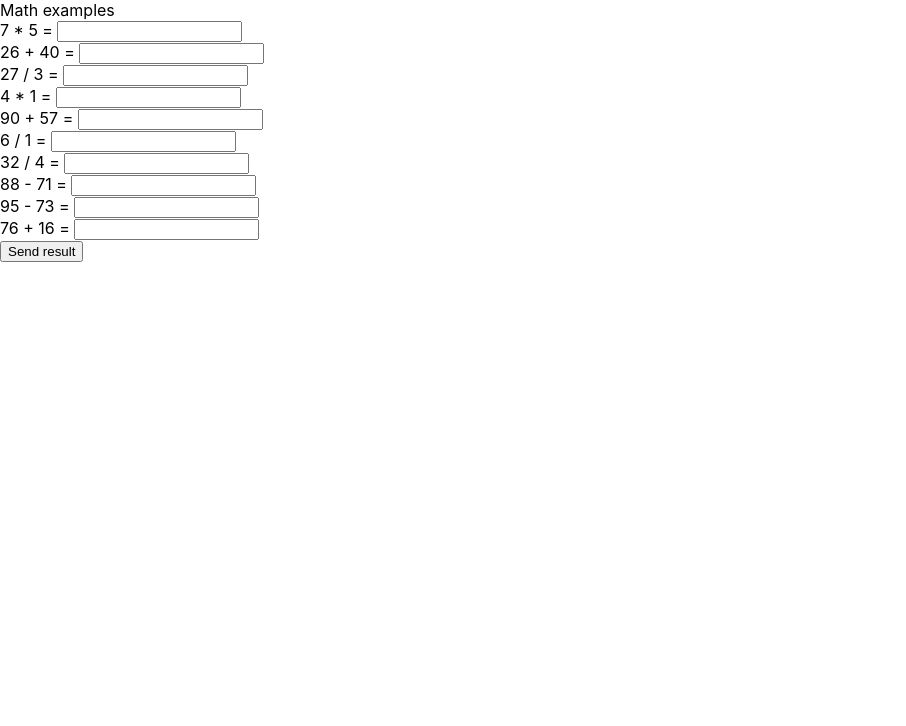
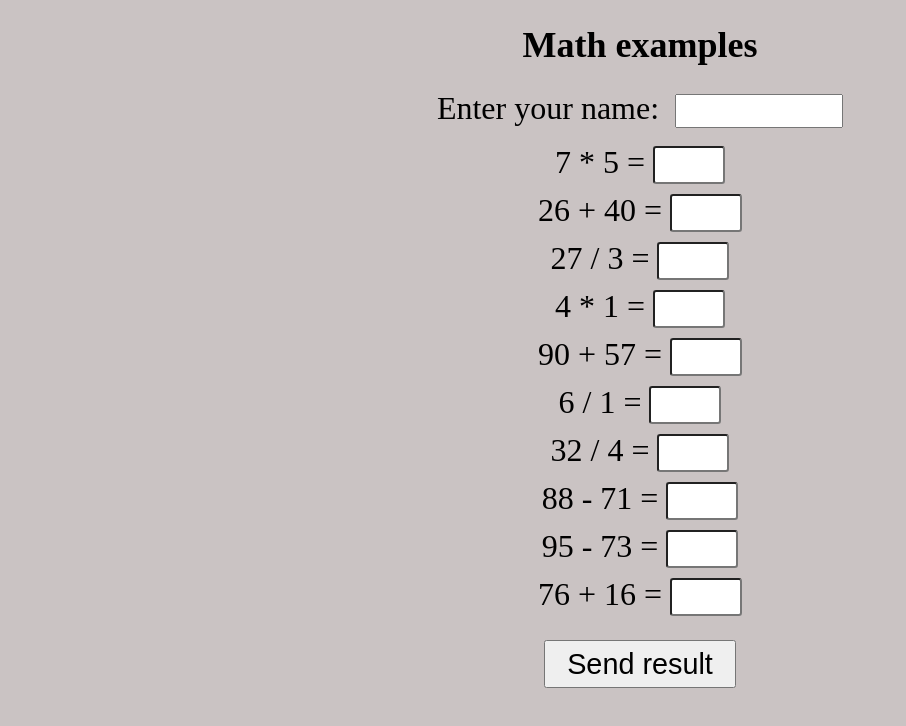
Before and after one commit to IvanPustovarov/math_examples, a React (Create React App) app: page / in a window 1280 px wide. Shown: the top 726 px of the page, without its empty margins (0-906 px from the left). Built offline with nearby package versions, Linux system fonts and the light colour scheme.

Commit message:
final add & css

```diff
--- a/src/App.css
+++ /dev/null
@@ -1,5 +0,0 @@
-
-
-li{
-  list-style: none;
-}
--- a/src/App.js
+++ b/src/App.js
@@ -1,11 +1,11 @@
 import React from "react";
-import "./App.css";
+import "./styles/App.css";
 import ExampleTable from "./components/ExampleTable";
 
 function App() {
   return (
     <div className="App">
-      Math examples
+      <h1>Math examples</h1>
       <ExampleTable/>
     </div>
   );
--- a/src/components/Example.js
+++ b/src/components/Example.js
@@ -12,7 +12,7 @@ const Example = ({example, index, answer, handleAnswerChange, isCorrect, isSubmi
     if (isSubmitted) {
       return isCorrect ? 'true_result' : 'false_result'
     }
-    return ''
+    return 'example_input'
   }
 
   const formattedExample = () => {
@@ -20,7 +20,7 @@ const Example = ({example, index, answer, handleAnswerChange, isCorrect, isSubmi
   }
 
   return (
-    <div>
+    <div className="example">
       {formattedExample()}
       <input
         className={getClassName()}
--- a/src/components/ExampleTable.js
+++ b/src/components/ExampleTable.js
@@ -2,6 +2,8 @@ import React, { useState, useEffect } from "react";
 import Example from "./Example";
 import createExample from "../api";
 import ResultMessage from "./ResultMessage";
+import Form from "./Form";
+import "../styles/exampleTable.css";
 
 const ExampleTable = () => {
   const EXAMPLES_COUNT = 10;
@@ -10,10 +12,13 @@ const ExampleTable = () => {
   const [results, setResults] = useState([]);
   const [correctCount, setCorrectCount] = useState(0);
   const [isSubmitted, setIsSubmitted] = useState(false);
+  const [name, setName] = useState("");
 
   const renderResultMessage = () => {
     if (isSubmitted) {
-      return <ResultMessage result={correctCount} all={EXAMPLES_COUNT}/>;
+      return (
+        <ResultMessage result={correctCount} all={EXAMPLES_COUNT} name={name} />
+      );
     }
   };
 
@@ -41,6 +46,10 @@ const ExampleTable = () => {
     setResults(results);
   };
 
+  const handleNameChange = (name) => {
+    setName(name);
+  };
+
   useEffect(() => {
     const examples = [];
     const results = [];
@@ -48,9 +57,9 @@ const ExampleTable = () => {
     for (let index = 0; index < EXAMPLES_COUNT; index++) {
       examples.push(createExample());
       results.push({
-        answer: '',
-        isCorrect: false
-      })
+        answer: "",
+        isCorrect: false,
+      });
     }
     setExamples(examples);
     setResults(results);
@@ -59,6 +68,7 @@ const ExampleTable = () => {
   return (
     <div>
       <form onSubmit={handleSubmit}>
+        <Form handleNameChange={handleNameChange}/>
         {examples.map((elem, index) => (
           <Example
             example={elem}
@@ -69,7 +79,7 @@ const ExampleTable = () => {
             handleAnswerChange={handleAnswerChange}
           />
         ))}
-        <button type="submit" onSubmit={() => handleSubmit}>
+        <button type="submit" className="example_table_button" onSubmit={() => handleSubmit}>
           Send result
         </button>
         {renderResultMessage()}
--- /dev/null
+++ b/src/components/Form.js
@@ -0,0 +1,24 @@
+import React from "react";
+import "../styles/form.css"
+
+const Form = ({handleNameChange, name}) => {
+  const handleChange = (event) => {
+    const name = event.target.value;
+    handleNameChange(name);
+  };
+
+  return (
+    <div className="form">
+      <span className="form_title">Enter your name:</span>
+      <input
+        type="text"
+        className="form_input"
+        value={name}
+        onChange={handleChange}
+        required="required"
+      />
+    </div>
+  );
+};
+
+export default Form;
--- a/src/components/ResultMessage.js
+++ b/src/components/ResultMessage.js
@@ -1,7 +1,7 @@
 import React from "react";
 
-const ResultMessage = ({result, all}) => {
-    return <div>Ваш результат: {result}/{all} </div>
+const ResultMessage = ({result, all, name}) => {
+    return <div>{name ? name : `Пользователь`}, твой результат: {result}/{all}. Молодец! </div>
 }
 
 export default ResultMessage;
--- a/src/index.css
+++ b/src/index.css
@@ -1,13 +1,10 @@
-body {
+body{
   margin: 0;
-  font-family: -apple-system, BlinkMacSystemFont, 'Segoe UI', 'Roboto', 'Oxygen',
-    'Ubuntu', 'Cantarell', 'Fira Sans', 'Droid Sans', 'Helvetica Neue',
-    sans-serif;
-  -webkit-font-smoothing: antialiased;
-  -moz-osx-font-smoothing: grayscale;
+  padding: 0;
 }
 
-code {
-  font-family: source-code-pro, Menlo, Monaco, Consolas, 'Courier New',
-    monospace;
+
+#root{
+  display: flex;
+  min-height: 100vh;
 }
--- /dev/null
+++ b/src/styles/App.css
@@ -0,0 +1,12 @@
+
+
+.App {
+  font-size: 18px;
+  text-align: center;
+  background-color: rgb(202, 195, 195);
+  width: 100%;
+  height: 100vh;
+}
+li{
+  list-style: none;
+}
--- a/src/styles/example.css
+++ b/src/styles/example.css
@@ -1,7 +1,28 @@
+.example{
+    font-size: 2rem;
+}
+
+.example_input{
+    font-size: 1.5rem;
+    height: 2rem;
+    margin-bottom: .5rem;
+    border-radius: .2rem;
+    width: 4rem;
+}
+
+
 .true_result{
     background-color: green;
+    font-size: 1.5rem;
+    height: 2rem;
+    margin-bottom: .5rem;
+    border-radius: .2rem;
 }
 
 .false_result{
     background-color: red;
+    font-size: 1.5rem;
+    height: 2rem;
+    margin-bottom: .5rem;
+    border-radius: .2rem;
 }
--- /dev/null
+++ b/src/styles/exampleTable.css
@@ -0,0 +1,6 @@
+.example_table_button {
+    width: 12rem;
+    height: 3rem;
+    margin-top: 1rem;
+    font-size: 1.8rem;
+}
--- /dev/null
+++ b/src/styles/form.css
@@ -0,0 +1,13 @@
+.form_input{
+    font-size: 1.5rem;
+    width: 10rem;
+}
+
+.form{
+    font-size: 2rem;
+    margin-bottom: 1rem;
+}
+
+.form_title{
+    padding-right: 1rem;
+}
```
Also changed, not shown: src/api.js (line endings or trailing spaces).
